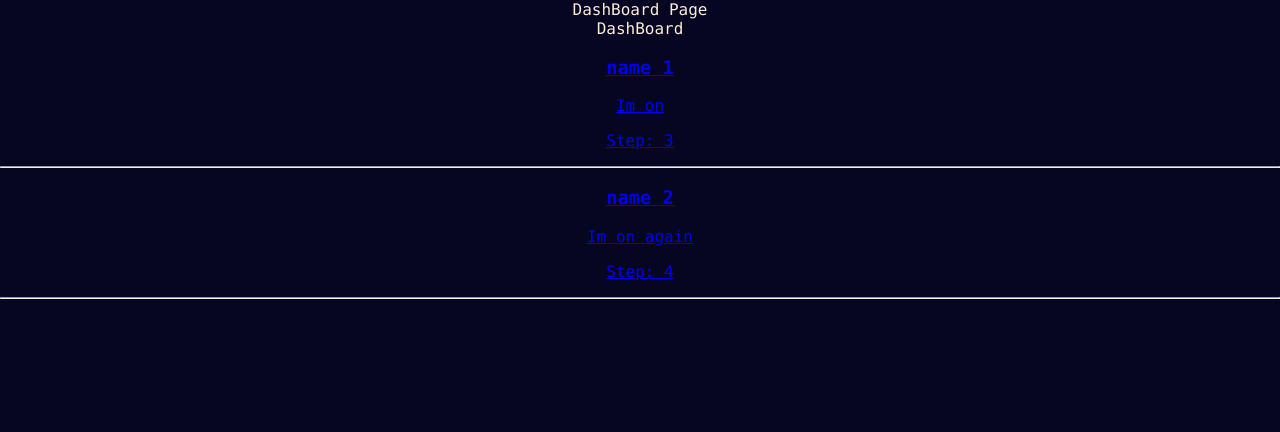
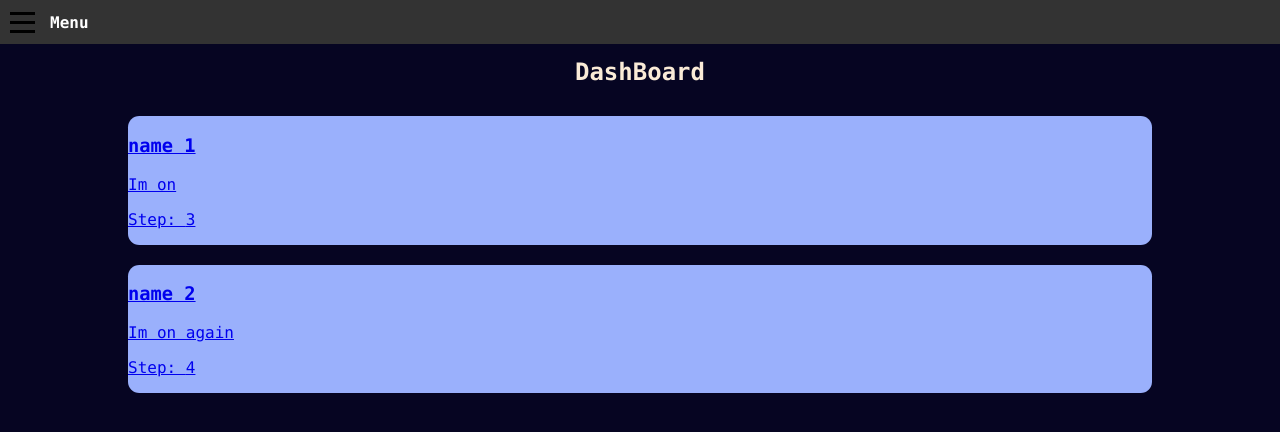
Before and after one commit to Jay-boo/dataQuestFront, a React (Create React App) app: page / in a window 1280 px wide. Shown: the top 432 px of the page. Built offline with nearby package versions, Linux system fonts and the light colour scheme.

Commit message:
sideNavBar

```diff
--- a/src/App.css
+++ /dev/null
@@ -1,37 +0,0 @@
-@media (prefers-reduced-motion: no-preference) {
-}
-body{
-  background: #060522;
-  font-family:JetBrains Mono,ui-monospace,SFMono-Regular,Menlo,Monaco,Consolas,Liberation Mono,Courier New,monospace ;
-  color: antiquewhite;
-}
-.App {
-  text-align: center;
-}
-
-
-
-.App-header {
-  background-color: #0f43ac;
-  min-height: 100vh;
-  display: flex;
-  flex-direction: column;
-  align-items: center;
-  justify-content: center;
-  font-size: calc(10px + 2vmin);
-  color: white;
-  height: 10cm;
-}
-
-.App-link {
-  color: #61dafb;
-}
-
-@keyframes App-logo-spin {
-  from {
-    transform: rotate(0deg);
-  }
-  to {
-    transform: rotate(360deg);
-  }
-}
--- a/src/App.js
+++ b/src/App.js
@@ -1,15 +1,39 @@
-import './App.css';
-import React from 'react';
+import './styles/App.css';
+import React, { useRef } from 'react';
 import {BrowserRouter,Route,Routes,useParams} from 'react-router-dom';
 import Login from './pages/Login';
 import DashBoard from './pages/DashBoard';
 import QuestPage from './pages/QuestPage';
 
 function App() {
+  const sidenavRef=useRef(null);
+  const openNav = () => {
+    sidenavRef.current.classList.add("active");
+  };
+  const closeNav = () => {
+    sidenavRef.current.classList.remove("active");
+  };
   return (
     <div className="App">
-      {/* <header className="App-header">
-      </header> */}
+      <header>
+      <div ref={sidenavRef} id="mySidenav" class="sidenav">
+  <a id="closeBtn" href="#" class="close"onClick={closeNav}>&times;</a>
+  <ul>
+    <li><a href="#">Login</a></li>
+    <li><a href="#">Dashboard</a></li>
+  </ul>
+</div>
+
+<a href="#" id="openBtn" onClick={openNav}>
+  <span class="burger-icon">
+    <span></span>
+    <span></span>
+    <span></span>
+  </span>
+</a>
+
+        <span style={{marginLeft:'15px'}}>Menu</span>
+      </header>
       <BrowserRouter>
       <Routes>
         <Route path="/" element={<DashBoard/>}/>
@@ -24,4 +48,5 @@ function App() {
   );
 }
 
+
 export default App;
--- a/src/components/DashBoardComponent.js
+++ b/src/components/DashBoardComponent.js
@@ -33,25 +33,23 @@ class DashBoardComponent extends React.Component{
 
     render(){
         return(
-            <div>
-                <span>DashBoard</span>
-                <div id="quests_container">
+                <div id="quests-container">
                     {
                         this.state.quests.map((quest)=>{
                             return(
+                                    <div class="quest">
                                 <Link to={`/quest/${quest.id}`} key={quest.id}>
                 <h3>{quest.name}</h3>
                 <p>{quest.description}</p>
                 <p>Step: {quest.step}</p>
-                <hr />
             </Link>
+                </div>
                             );
 
                         })
                     }
 
                 </div>
-            </div>
         )
     }
 }
--- a/src/components/QuestionComponent.js
+++ b/src/components/QuestionComponent.js
@@ -1,9 +1,10 @@
 import React from "react";
-
+import '../styles/QuestionComponent.css'
 
 class Question{
-  constructor(id,text,is_validated){
+  constructor(id,number,text,is_validated){
     this.id=id;
+    this.number=number;
     this.text=text;
     this.is_validated=is_validated;
   }
@@ -15,22 +16,32 @@ class Question{
 class QuestionComponent extends React.Component{
   constructor(props){
     super(props);
-    this.state={question:new Question(1,"creer le bucket freddy_bucket",false)}
+    this.state={questions:[new Question(1,1,"creer le bucket freddy_bucket",false),
+  new Question(2,2,"Creer la table externe ",false)
+  ]}
+
   }
 
   render(){
     return(
-    <div>
+      <div id="question-container">
+        {this.state.questions.map((question)=>{
 
-      <h2> Question : {this.state.question.id}</h2>
+          return(
+            <div id={question.id} class="question">
+
+              <h2> Question  n° {question.number}</h2>
               <span>
-          {this.state.question.text}
+                  {question.text}
               </span>
               <br></br>
               <span>
-        {this.state.question.is_validated ? "validated": "not validated"}
+                {question.is_validated ? "validated": "not validated"}
               </span>
+            </div>
+          )
 
+        })}
 
       </div>
 
--- a/src/pages/DashBoard.js
+++ b/src/pages/DashBoard.js
@@ -1,11 +1,12 @@
 import React from "react";
 import DashBoardComponent from "../components/DashBoardComponent"
+import '../styles/DashBoard.css';
 
 class DashBoard extends React.Component{
     render(){
         return(
-            <div>
-                <span>DashBoard Page</span>
+            <div id="dashboard-container">
+                <h2>DashBoard</h2>
                 <DashBoardComponent/>
             </div>
         )
--- a/src/pages/QuestPage.js
+++ b/src/pages/QuestPage.js
@@ -6,7 +6,7 @@ const QuestPage = () => {
   const { id } = useParams();
 
   return (
-    <div>
+    <div id="quest-container">
       <h1>Quest Page</h1>
       <p>Quest ID: {id}</p>
       <QuestionComponent/>
--- /dev/null
+++ b/src/styles/App.css
@@ -0,0 +1,92 @@
+@media (prefers-reduced-motion: no-preference) {
+}
+
+@keyframes App-logo-spin {
+  from {
+    transform: rotate(0deg);
+  }
+  to {
+    transform: rotate(360deg);
+  }
+}
+
+body{
+  background: #060522;
+  font-family:JetBrains Mono,ui-monospace,SFMono-Regular,Menlo,Monaco,Consolas,Liberation Mono,Courier New,monospace ;
+  color: antiquewhite;
+}
+
+.App {
+  display: flex;
+  width:100%;
+  flex-direction: column;
+}
+
+
+header {
+  position: fixed;
+  top: 0;
+  left: 0;
+  width: 100%;
+  background-color: #333;
+  color: #fff;
+  padding: 10px;
+  text-align: center;
+  height: 3%;
+  font-weight: bold;
+  display: flex;
+  align-items: center;
+
+}
+
+
+.sidenav {
+  height: 100%;
+  width: 10%;
+  position: fixed;
+  z-index: 1;
+  top: 0;
+  left: -250px;
+  background-color: #e8e8e8;
+  padding-top: 40px;
+  transition: left 0.5s ease;
+}
+
+.sidenav ul {
+  list-style-type: none;
+  padding: 0;
+  margin: 0;
+}
+.sidenav a {
+  /* padding: 8px 8px 8px 32px; */
+  text-decoration: none;
+  font-size: 20px;
+  color: #818181;
+  display: block;
+  transition: 0.3s;
+}
+
+.sidenav a:hover {
+  color: #111;
+}
+
+/* Active class */
+.sidenav.active {
+  left: 0;
+}
+
+/* Close btn */
+.sidenav .close {
+  position: absolute;
+  top: 0;
+  right: 25px;
+  font-size: 25px;
+}
+
+.burger-icon span {
+  display: block;
+  width: 25px;
+  height: 3px;
+  background-color: black;
+  margin: 6px 0;
+}
--- /dev/null
+++ b/src/styles/DashBoard.css
@@ -0,0 +1,29 @@
+#dashboard-container{
+    /* background-color: brown; */
+    margin-top: 3%;
+    display: flex;
+    flex-direction: column;
+    align-items: center;
+    justify-content: center;
+    width:100%;
+}
+
+div #quests-container{
+    display:flex;
+    width: 100%;
+    height:10000px;
+    flex-direction: column;
+    justify-content: flex-start;
+    align-items: center;
+    /* margin-top: 3%; */
+}
+
+div .quest{
+    background-color:#9AB0FC;
+    border-radius: 3mm 3mm 3mm 3mm;
+    margin: 10px;
+    width: 80%;
+    color: black;
+
+
+}
--- /dev/null
+++ b/src/styles/QuestionComponent.css
@@ -0,0 +1,31 @@
+
+div #quest-container{
+    display:flex;
+    width: 100%;
+    height:10000px;
+    flex-direction: column;
+    justify-content: center;
+    align-items: center;
+    margin-top: 3%;
+}
+
+
+div #question-container{
+    display: flex;
+    flex-direction: column;
+    align-items: center;
+    justify-content: flex-start;
+    width: 90%;
+    height: 100%;
+
+
+}
+
+.question {
+    background-color:#9AB0FC;
+    border-radius: 3mm 3mm 3mm 3mm;
+    margin: 10px;
+    width: 100%;
+    color: black;
+    /* height: 30%; */
+}
```
Also changed, not shown: src/logo.svg (deleted). Lines whose indentation alone changed are shown as unchanged.
